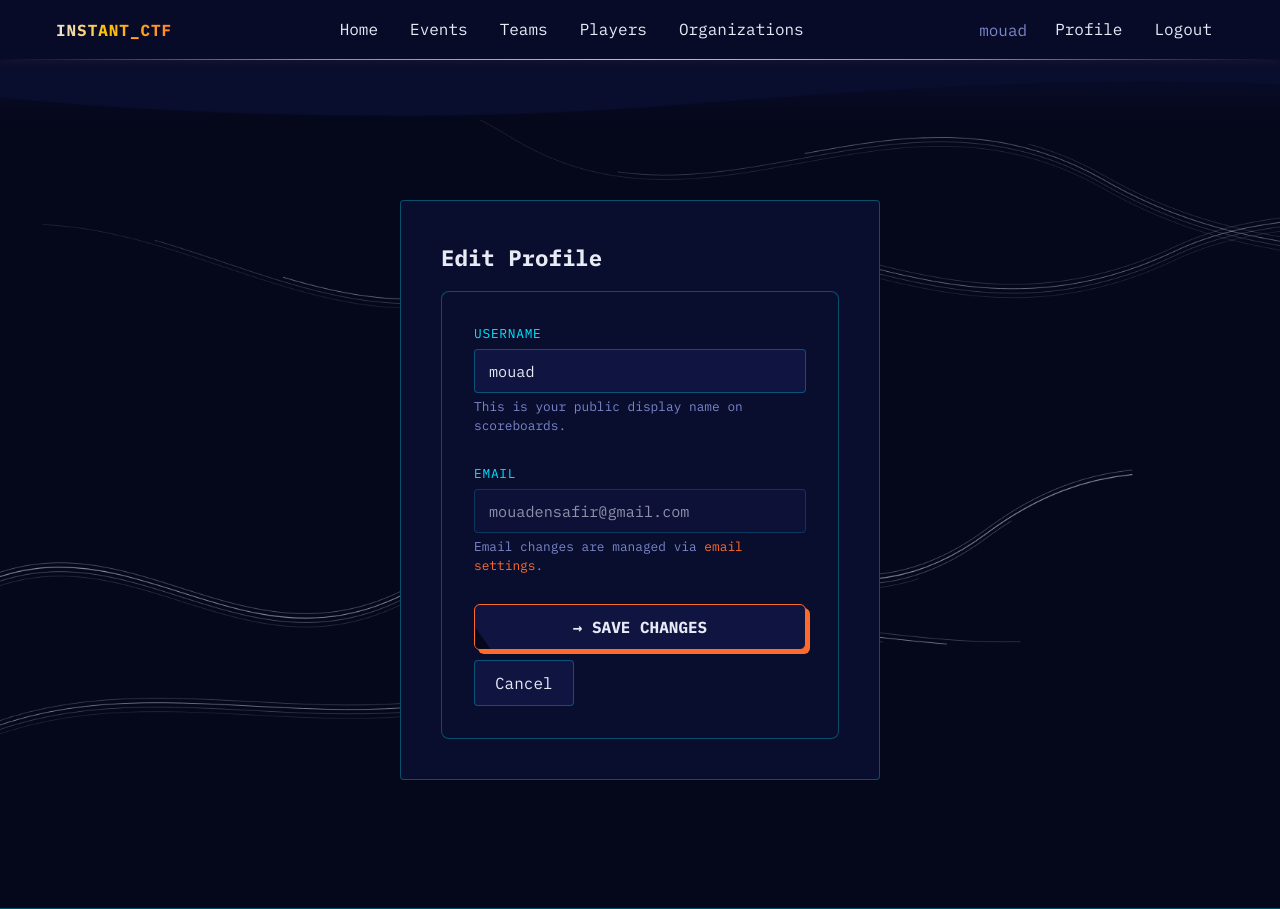
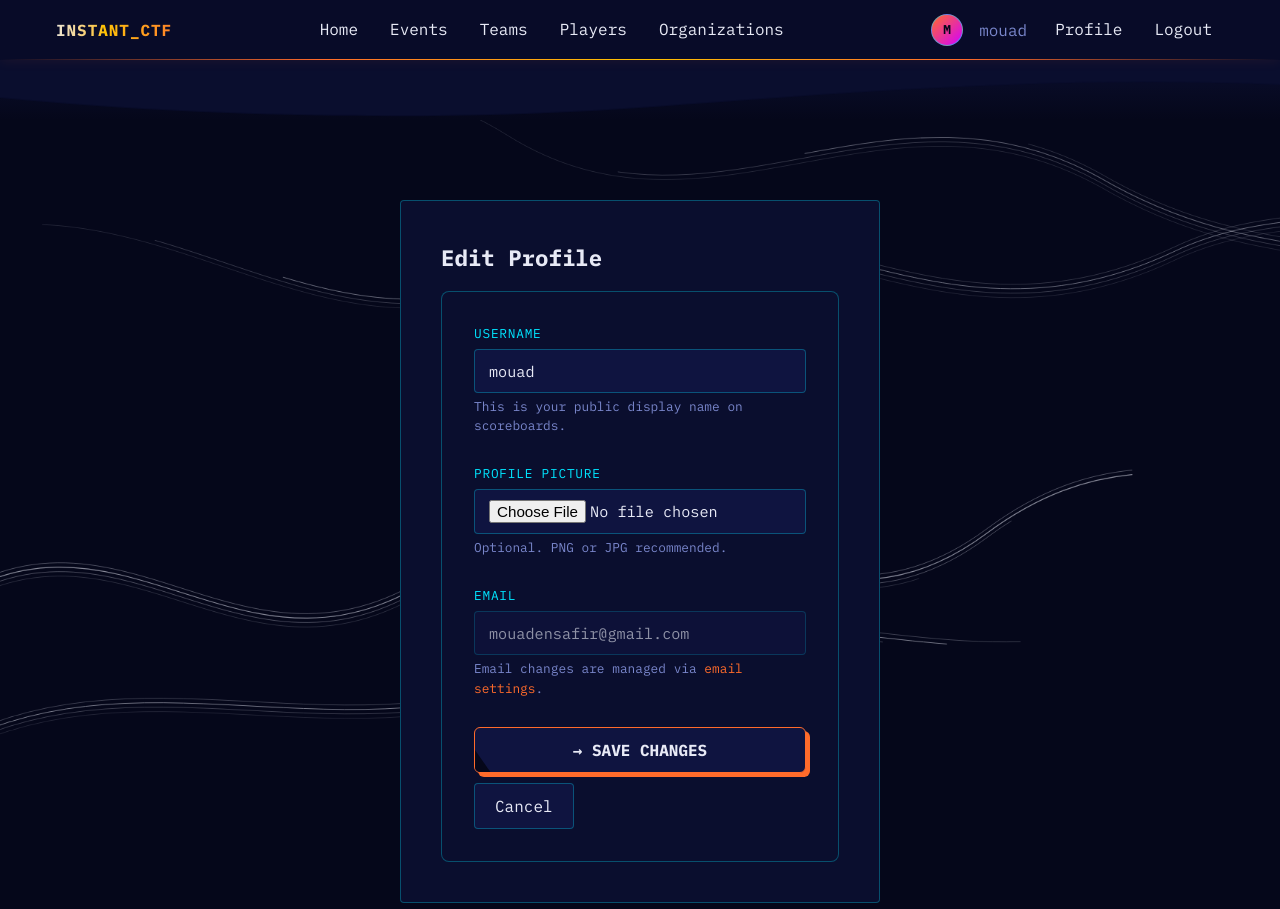
Before and after one commit to ahmedQuadimi/Instant_CTF, a Django app: page /accounts/profile/edit/ in a window 1280 px wide. Shown: the top 909 px of the page. Run offline with Django 5.2, Linux system fonts and the light colour scheme; a user stored in the database is signed in; some libraries are stand-ins or nearby versions.

Commit message:
Action finished profile picture

```diff
--- a/Accounts/adapters.py
+++ b/Accounts/adapters.py
@@ -28,12 +28,16 @@ fire a post-registration signal or create a placeholder record.  The
 add that logic.
 """
 
+import os
 import re
+from urllib.parse import urlparse
 
 from allauth.account.models import EmailAddress
 from allauth.socialaccount.adapter import DefaultSocialAccountAdapter
+from django.core.files.base import ContentFile
 from django.contrib.auth import get_user_model
 from django.shortcuts import redirect
+import requests
 
 
 class CTFSocialAccountAdapter(DefaultSocialAccountAdapter):
@@ -119,4 +123,18 @@ class CTFSocialAccountAdapter(DefaultSocialAccountAdapter):
         #   # connect your handler in Accounts/apps.py ready()
         # ----------------------------------------------------------------
 
+        if not getattr(user, "profile_image", None):
+            picture_url = sociallogin.account.extra_data.get("picture")
+            if picture_url:
+                try:
+                    response = requests.get(picture_url, timeout=10)
+                    response.raise_for_status()
+                    parsed = urlparse(picture_url)
+                    filename = os.path.basename(parsed.path) or "profile"
+                    if "." not in filename:
+                        filename = f"{filename}.jpg"
+                    user.profile_image.save(filename, ContentFile(response.content), save=True)
+                except requests.RequestException:
+                    pass
+
         return user
--- a/Accounts/admin.py
+++ b/Accounts/admin.py
@@ -10,4 +10,4 @@ class CustomUserAdmin(UserAdmin):
     search_fields = ("username", "email")
 
     # Adds global_score to the admin edit screen safely
-    fieldsets = UserAdmin.fieldsets + (("CTF Stats", {"fields": ("site_role",)}),)
+    fieldsets = UserAdmin.fieldsets + (("CTF Stats", {"fields": ("site_role", "profile_image")}),)
--- a/Accounts/forms.py
+++ b/Accounts/forms.py
@@ -4,7 +4,7 @@ from .models import User
 class ProfileForm(forms.ModelForm):
     class Meta:
         model = User
-        fields = ['username']
+        fields = ['username', 'profile_image']
 
     def clean_username(self):
         username = self.cleaned_data.get('username')
@@ -30,6 +30,8 @@ class StandardLoginForm(LoginForm):
             raise forms.ValidationError("Invalid email or password.")
 
 class StandardSignupForm(SignupForm):
+    profile_image = forms.ImageField(required=False)
+
     def clean(self):
         cleaned_data = super().clean()
         p1 = cleaned_data.get('password1')
@@ -41,3 +43,11 @@ class StandardSignupForm(SignupForm):
             self.add_error('password1', "Password must be at least 8 characters long.")
 
         return cleaned_data
+
+    def save(self, request):
+        user = super().save(request)
+        profile_image = self.cleaned_data.get("profile_image")
+        if profile_image:
+            user.profile_image = profile_image
+            user.save(update_fields=["profile_image"])
+        return user
--- a/Accounts/models.py
+++ b/Accounts/models.py
@@ -11,6 +11,11 @@ class User(AbstractUser):
     ]
 
     site_role = models.CharField(max_length=20, choices=ROLE_CHOICES, default="PLAYER")
+    profile_image = models.ImageField(
+        upload_to="profiles/",
+        blank=True,
+        null=True,
+    )
 
     def __str__(self):
         return self.username
--- a/Accounts/views.py
+++ b/Accounts/views.py
@@ -67,7 +67,7 @@ def profile_view(request, user_id):
 @login_required
 def profile_edit(request):
     if request.method == "POST":
-        form = ProfileForm(request.POST, instance=request.user)
+        form = ProfileForm(request.POST, request.FILES, instance=request.user)
         if form.is_valid():
             form.save()
             return redirect("profile", user_id=request.user.id)
--- a/templates/accounts/profile.html
+++ b/templates/accounts/profile.html
@@ -78,7 +78,11 @@
 {% block content %}
 <section class="platform-stack content-single">
   <div class="profile-header">
-    <div class="profile-avatar">{{ profile_user.username|first|upper }}</div>
+    {% if profile_user.profile_image %}
+      <img class="profile-avatar" src="{{ profile_user.profile_image.url }}" alt="{{ profile_user.username }} profile picture" />
+    {% else %}
+      <div class="profile-avatar">{{ profile_user.username|first|upper }}</div>
+    {% endif %}
     <div class="profile-info">
       <div class="profile-title-row">
         <h1>{{ profile_user.username }}</h1>
--- a/templates/accounts/profile_edit.html
+++ b/templates/accounts/profile_edit.html
@@ -89,7 +89,7 @@
       </div>
     {% endif %}
 
-    <form method="POST" action="{% url 'profile_edit' %}" class="form">
+    <form method="POST" action="{% url 'profile_edit' %}" class="form" enctype="multipart/form-data">
       {% csrf_token %}
       <div style="display:grid;gap:16px;">
         <div>
@@ -101,6 +101,22 @@
             </div>
           {% endif %}
           <p class="hint">This is your public display name on scoreboards.</p>
+        </div>
+        <div>
+          <label for="{{ form.profile_image.id_for_label }}">Profile Picture</label>
+          {% if profile_user.profile_image %}
+            <div style="display:flex;align-items:center;gap:12px;margin-bottom:8px;">
+              <img src="{{ profile_user.profile_image.url }}" alt="Current profile picture" style="width:56px;height:56px;border-radius:50%;object-fit:cover;border:1px solid var(--accent-cyan);" />
+              <span class="hint">Current image</span>
+            </div>
+          {% endif %}
+          {{ form.profile_image }}
+          {% if form.profile_image.errors %}
+            <div class="field-error">
+              {{ form.profile_image.errors|join:", " }}
+            </div>
+          {% endif %}
+          <p class="hint">Optional. PNG or JPG recommended.</p>
         </div>
         <div>
           <label>Email</label>
--- a/templates/base.html
+++ b/templates/base.html
@@ -305,6 +305,28 @@
       text-overflow: ellipsis;
       white-space: nowrap;
       pointer-events: auto;
+      }
+
+      .nav-avatar {
+        width: 32px;
+        height: 32px;
+        border-radius: 50%;
+        border: 1px solid color-mix(in srgb, var(--accent-cyan) 50%, transparent);
+        display: inline-flex;
+        align-items: center;
+        justify-content: center;
+        font-size: 0.8rem;
+        font-weight: 700;
+        color: var(--bg-base);
+        background: linear-gradient(135deg, var(--accent-primary), var(--accent-magenta));
+        overflow: hidden;
+      }
+
+      .nav-avatar img {
+        width: 100%;
+        height: 100%;
+        object-fit: cover;
+        display: block;
     }
 
     .admin-chip {
@@ -677,6 +699,13 @@
 
       <div class="nav-right">
         {% if request.user.is_authenticated %}
+          <span class="nav-avatar" aria-hidden="true">
+            {% if request.user.profile_image %}
+              <img src="{{ request.user.profile_image.url }}" alt="" />
+            {% else %}
+              {{ request.user.username|first|upper }}
+            {% endif %}
+          </span>
           <span class="username">{{ request.user.username }}</span>
           {% if request.user.site_role == 'SITE_ADMIN' %}
             <span class="admin-chip">ADMIN</span>
```
Also changed, not shown: templates/account/signup.html (+14 -1 lines), Accounts/migrations/0005_user_profile_image.py (added).
